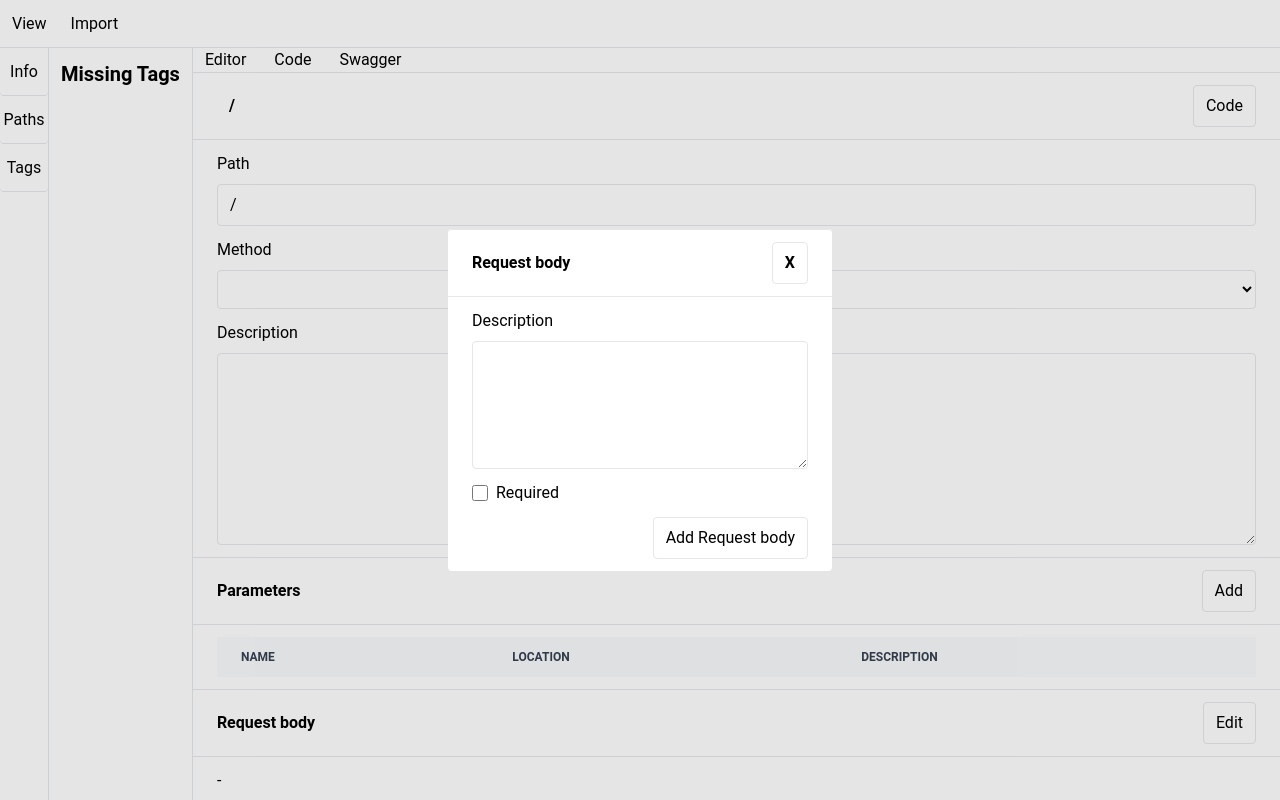
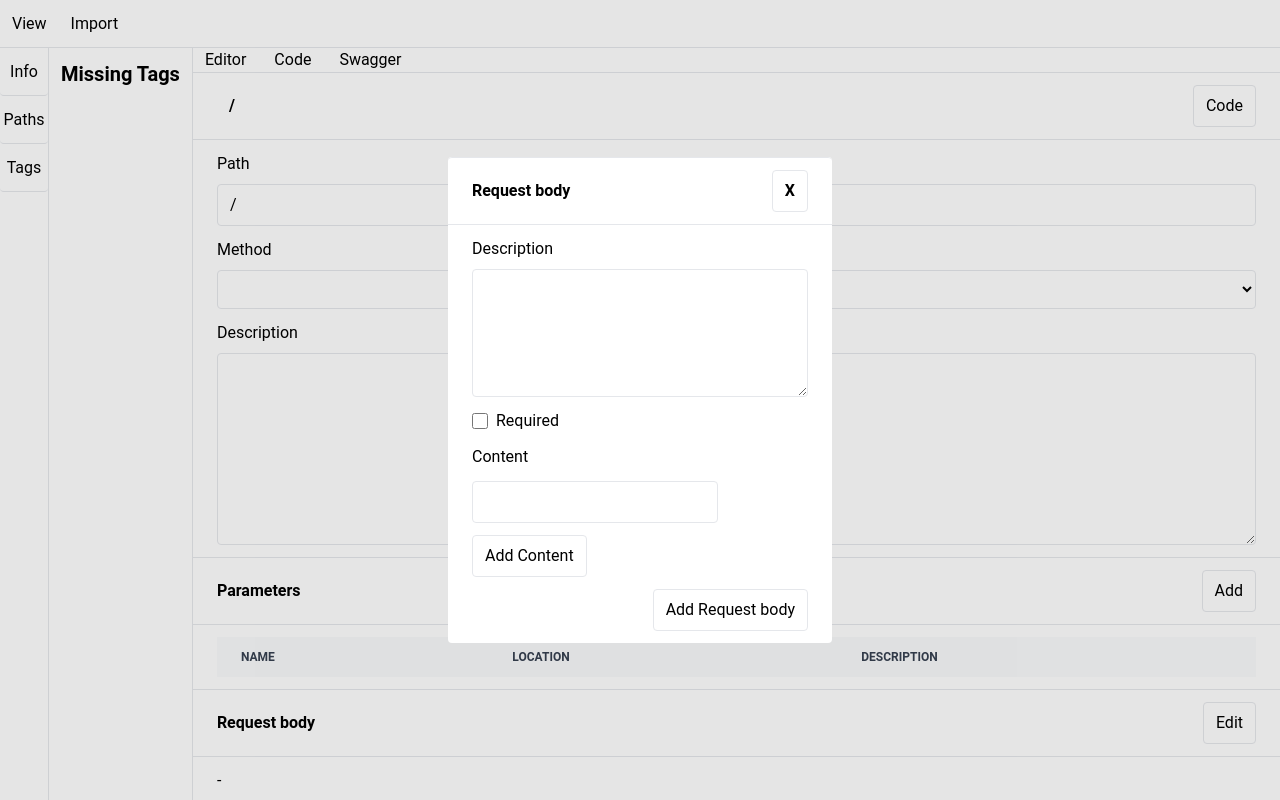
Before and after one commit to ChristianNik/swagger-editor, a Vue app: page /new in a window 1280 px wide. Both pictures are taken after a click on the button "Edit". Built offline with nearby package versions, Linux system fonts and the light colour scheme.

Commit message:
Add simple request content form

```diff
--- a/src/components/RequestBodyDisplay.vue
+++ b/src/components/RequestBodyDisplay.vue
@@ -1,20 +1,24 @@
 <script lang="ts">
 import type { RequestBodyContent } from "@/lib/response-body-manager";
-
-export type RequestBodyFormData = {
-  description: string;
-  required: boolean;
-  content: RequestBodyContent[];
-};
 </script>
 
 <script setup lang="ts">
 const props = defineProps<{
   description: string;
   required: boolean;
+  contents: RequestBodyContent[];
 }>();
 </script>
 
 <template>
   <div>{{ description }} - {{ required ? "Required" : "" }}</div>
+
+  <select>
+    <option
+      v-for="content in contents"
+      :value="content"
+    >
+      {{ content.type }}
+    </option>
+  </select>
 </template>
--- a/src/components/RequestBodyForm.vue
+++ b/src/components/RequestBodyForm.vue
@@ -31,6 +31,10 @@ const formData = ref<RequestBodyFormData>({
   ...props.data,
 });
 
+const contentFormData = ref({
+  type: "",
+});
+
 watch(props, () => {
   if (!props.data) {
     formData.value = initialFormData;
@@ -45,6 +49,23 @@ const onSubmit = () => {
 
   formData.value = initialFormData;
 };
+
+function addContent(type: string) {
+  formData.value.content.push({
+    type,
+  });
+}
+
+function handleAddContentClick() {
+  addContent(contentFormData.value.type);
+  contentFormData.value.type = "";
+}
+
+function handleContentRemoveClick(type: string) {
+  formData.value.content = formData.value.content.filter(
+    (c) => c.type !== type
+  );
+}
 </script>
 
 <template>
@@ -76,6 +97,35 @@ const onSubmit = () => {
       </label>
     </div>
 
+    <h2>Content</h2>
+
+    <input
+      type="text"
+      v-model="contentFormData.type"
+    />
+
+    <button
+      type="button"
+      @click="handleAddContentClick"
+    >
+      Add Content
+    </button>
+
+    <ul>
+      <li
+        class="flex justify-between"
+        v-for="content in formData.content"
+      >
+        {{ content.type }}
+        <button
+          type="button"
+          @click="handleContentRemoveClick(content.type)"
+        >
+          x
+        </button>
+      </li>
+    </ul>
+
     <div class="flex justify-end">
       <button type="submit">Add Request body</button>
     </div>
```
